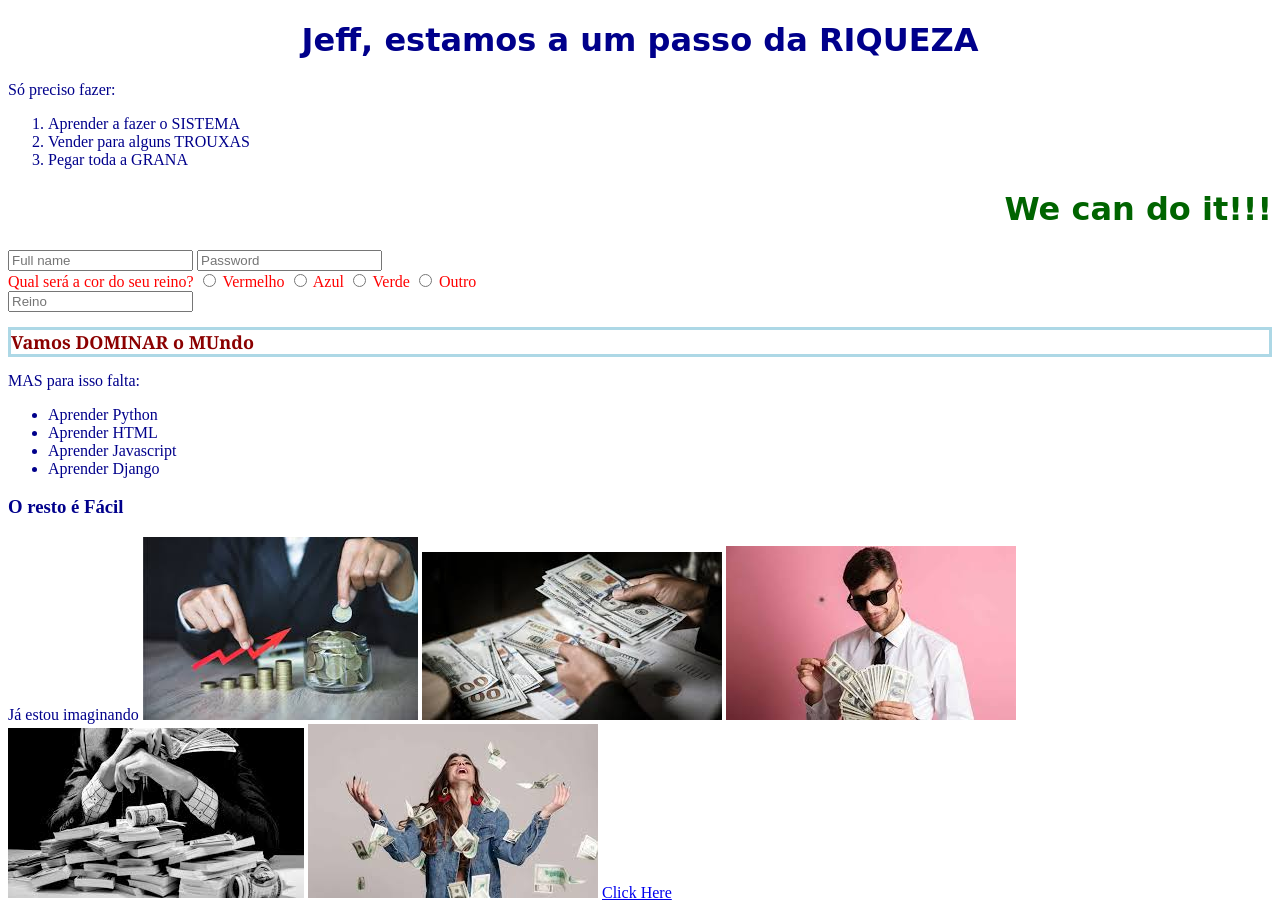
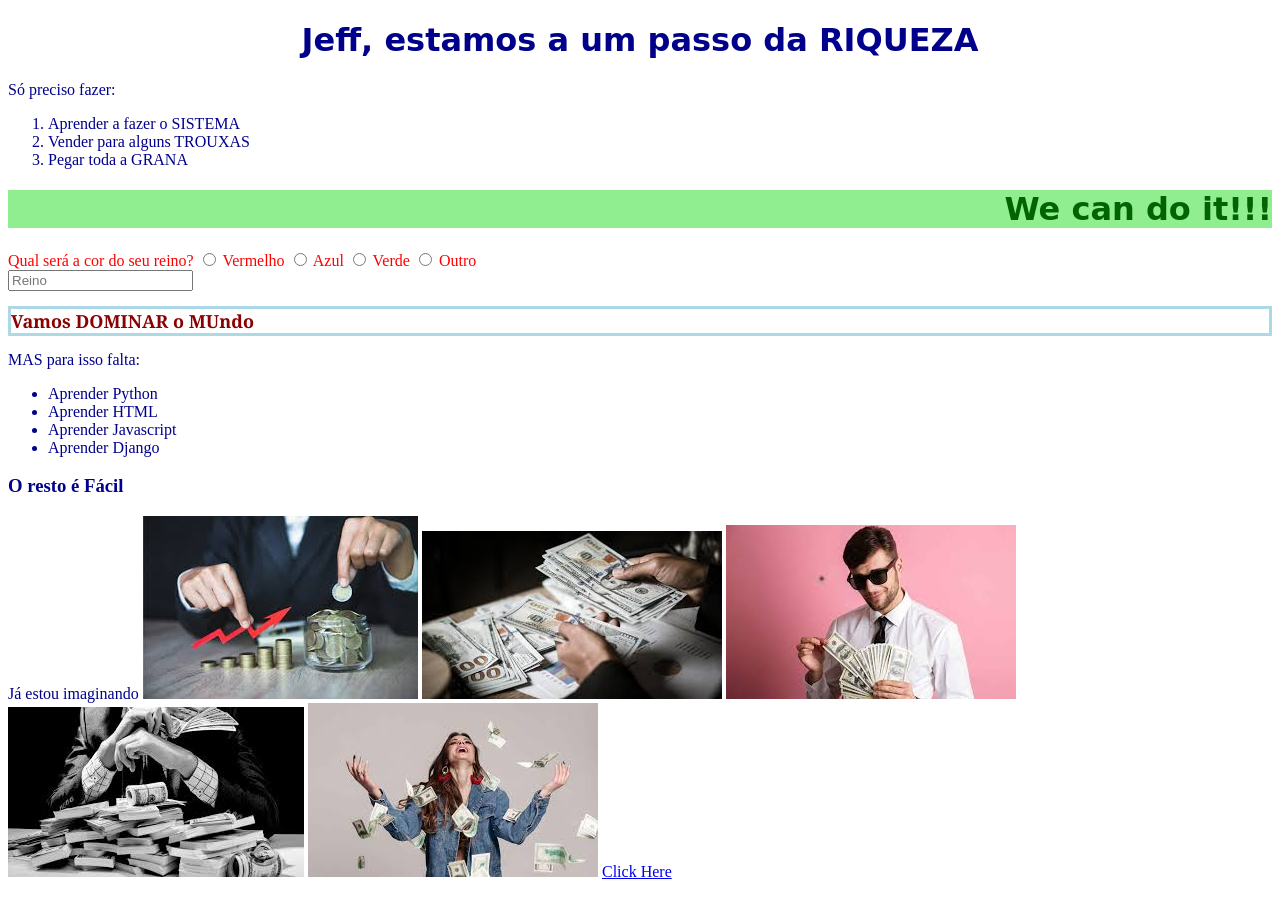
Before and after one commit to Dehx67/Dehx67.github.io, a plain HTML site: page index.html in a window 1280 px wide. After the commit the page ends 889 px from the top, so only its background shows below. Drawn offline with Linux system fonts and the light colour scheme.

Commit message:
Modify header style and clean up form inputs
Updated header style and removed unused input fields.

```diff
--- a/index.html
+++ b/index.html
@@ -31,13 +31,9 @@
             <li>Pegar toda a GRANA</li>
         </ol>
 
-        <h1 style="text-align: right; color:darkgreen">We can do it!!!</h1>
+        <h1 style="text-align: right; color:darkgreen; background-color: lightgreen;">We can do it!!!</h1>
 
         <form style="color: red;">
-            <div>
-                <input type="text" placeholder="Full name" name="">
-                <input name="password" type="password" placeholder="Password">
-            </div>
 
             <div >
                 Qual será a cor do seu reino?
```
